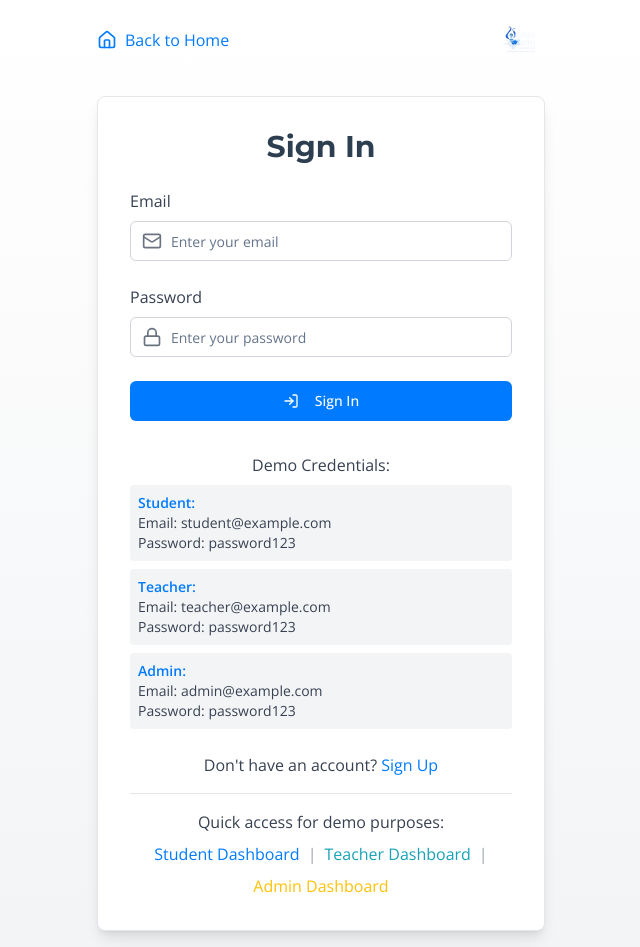
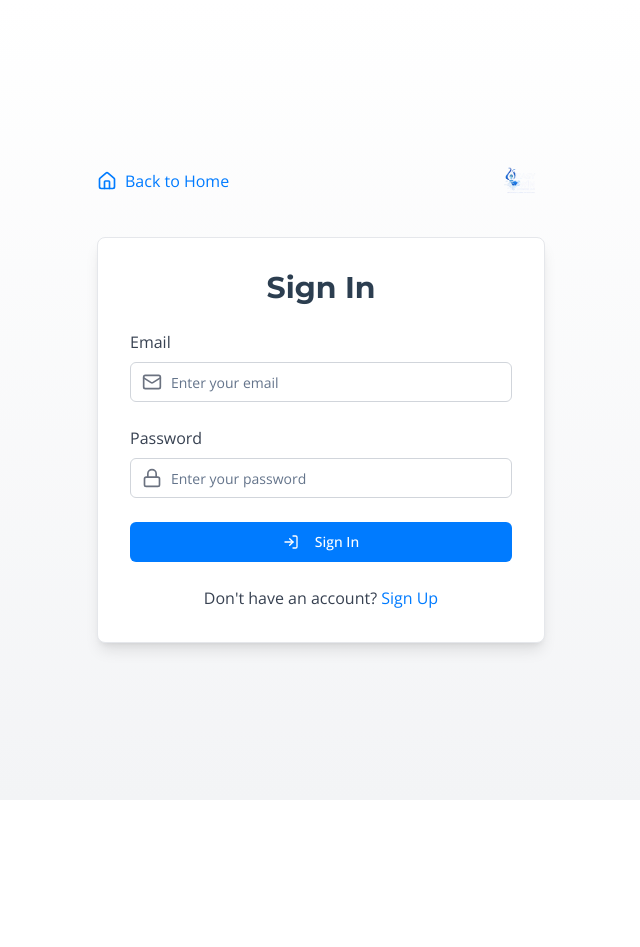
Before and after one commit to zavhearts/neon-knowledge-nexus, a React (Vite) app: page /login in a window 1280 px wide. Shown: the whole page, without its empty margins (319-959 px from the left). After the commit the page ends 800 px from the top, so only its background shows below. Built offline with nearby package versions, Linux system fonts and the light colour scheme.

Commit message:
Refactor Login page
Removes demo credentials display and quick access links from the login page. Also includes general error fixes.

```diff
--- a/src/pages/Login.tsx
+++ b/src/pages/Login.tsx
@@ -45,7 +45,7 @@ const Login = () => {
       } else {
         toast({
           title: "Login Failed",
-          description: "Invalid email or password. Try the demo credentials shown below.",
+          description: "Invalid email or password.",
           variant: "destructive",
         });
       }
@@ -124,19 +124,6 @@ const Login = () => {
             </Button>
           </form>
 
-          <div className="mt-8">
-            <p className="text-gray-700 dark:text-gray-300 text-center mb-2">Demo Credentials:</p>
-            <div className="space-y-2 text-sm">
-              {DEMO_CREDENTIALS.map((cred, index) => (
-                <div key={index} className="p-2 bg-gray-100 dark:bg-dark-blue/70 rounded">
-                  <p className="font-semibold capitalize text-royal-blue">{cred.role}:</p>
-                  <p className="text-gray-700 dark:text-gray-300">Email: {cred.email}</p>
-                  <p className="text-gray-700 dark:text-gray-300">Password: {cred.password}</p>
-                </div>
-              ))}
-            </div>
-          </div>
-
           <div className="mt-6 text-center">
             <p className="text-gray-700 dark:text-gray-300">
               Don't have an account?{" "}
@@ -145,17 +132,6 @@ const Login = () => {
               </Link>
             </p>
           </div>
-
-          <div className="mt-4 pt-4 border-t border-gray-200 dark:border-gray-700 text-center">
-            <p className="text-gray-700 dark:text-gray-300 mb-2">Quick access for demo purposes:</p>
-            <div className="flex flex-wrap justify-center gap-2">
-              <Link to="/dashboard" className="text-royal-blue hover:underline">Student Dashboard</Link>
-              <span className="text-gray-400">|</span>
-              <Link to="/teacher" className="text-teal hover:underline">Teacher Dashboard</Link>
-              <span className="text-gray-400">|</span>
-              <Link to="/admin" className="text-gold hover:underline">Admin Dashboard</Link>
-            </div>
-          </div>
         </div>
       </div>
     </div>
--- a/src/pages/Resources.tsx
+++ b/src/pages/Resources.tsx
@@ -2,7 +2,7 @@ import { useState, useEffect } from "react";
 import MainLayout from "@/components/layout/MainLayout";
 import { Button } from "@/components/ui/button";
 import { Input } from "@/components/ui/input";
-import { Search, FileText, Download, FileImage, Film, Music, Book, FileBox, FilePlus2, FilePdf } from "lucide-react";
+import { Search, FileText, Download, FileImage, Film, Music, Book, FileBox, FilePlus2 } from "lucide-react";
 import { Card } from "@/components/ui/card";
 import { Tabs, TabsContent, TabsList, TabsTrigger } from "@/components/ui/tabs";
 import { Badge } from "@/components/ui/badge";
@@ -197,7 +197,7 @@ const Resources = () => {
 
   const getIconForType = (type: string) => {
     switch(type) {
-      case "PDF": return FilePdf;
+      case "PDF": return FileText;
       case "PPT": return FileImage;
       case "MP4": return Film;
       case "ZIP": return FileBox;
```
